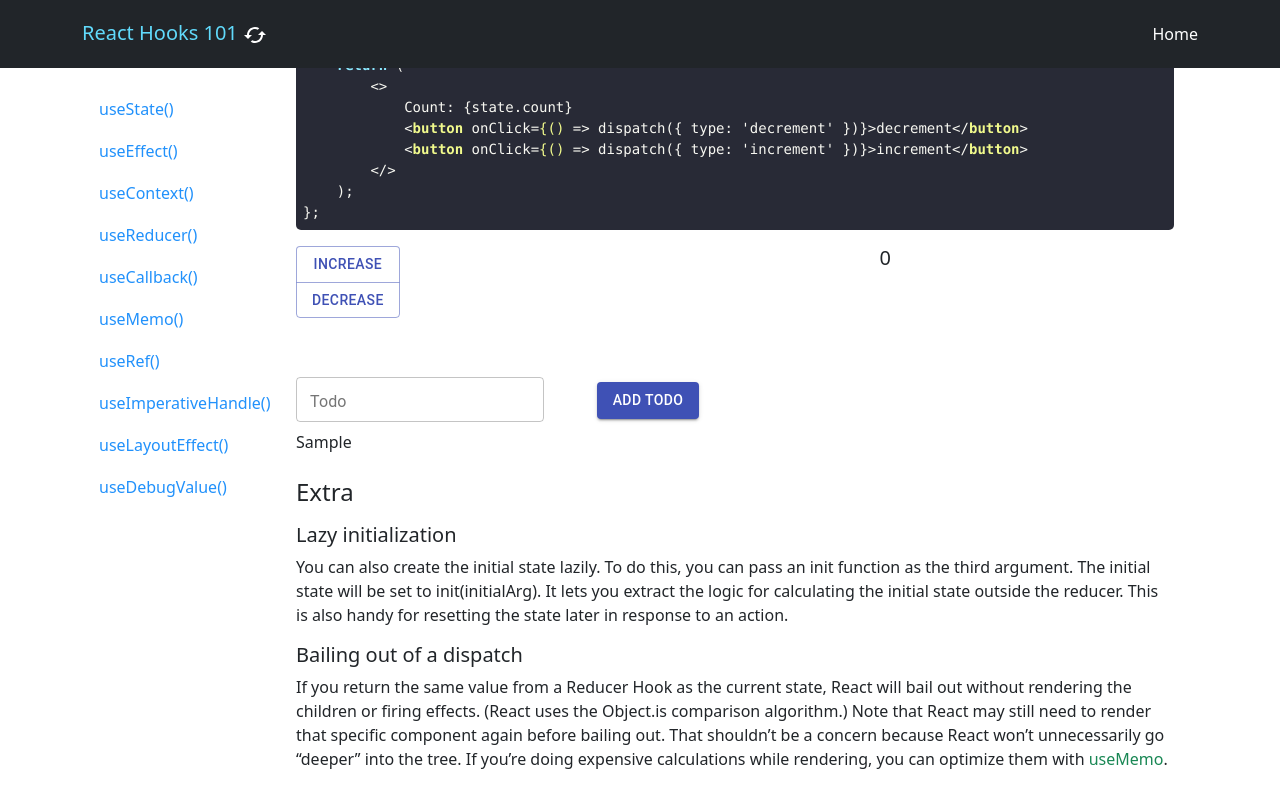
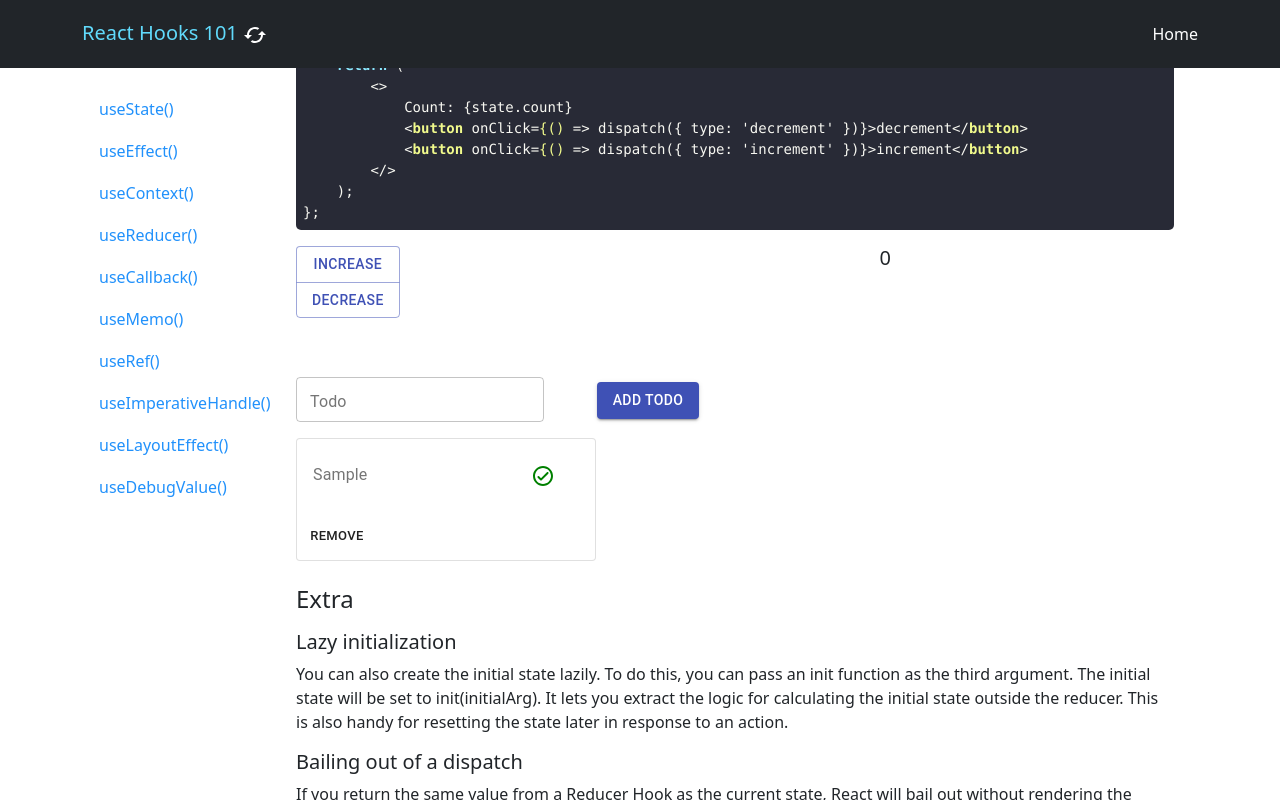
Before and after one commit to axtck/rhooks101, a React (Create React App) app: page /hooks/useReducer in a window 1280 px wide. Both pictures are taken after typing "Sample" into the empty fields and a click on the button "ADD TODO". Shown: the part 1092-1892 px from the top of the page. Built offline with nearby package versions, Linux system fonts and the light colour scheme.

Commit message:
Update todo reducer

```diff
--- a/src/components/Cards/TodoCard.tsx
+++ b/src/components/Cards/TodoCard.tsx
@@ -1,16 +1,54 @@
-import React, { FunctionComponent } from "react";
-
+import React, { ChangeEvent, FunctionComponent, MouseEvent } from "react";
+import { Button, Card, CardActions, CardContent, Checkbox, makeStyles, Typography } from "@material-ui/core";
+import CheckCircleOutlineRoundedIcon from '@material-ui/icons/CheckCircleOutlineRounded';
+import CheckCircleRoundedIcon from '@material-ui/icons/CheckCircleRounded';
 interface TodoCardProps {
     todo: ITodoItem;
+    onRemoveTodoClick: (e: MouseEvent<HTMLButtonElement>) => void;
+    onCompletedToggle: (e: ChangeEvent<HTMLInputElement>) => void;
 };
 
-const TodoCard: FunctionComponent<TodoCardProps> = ({ todo }) => {
+const useStyles = makeStyles({
+    root: {
+        maxWidth: 300
+    },
+    pos: {
+        marginBottom: 6,
+    }
+});
+
+const TodoCard: FunctionComponent<TodoCardProps> = ({ todo, onRemoveTodoClick, onCompletedToggle }) => {
+
+    const { root, pos } = useStyles();
+    const { todo: todoItem, completed } = todo;
 
     return (
-        <div>
-            {todo.todo}
-        </div>
+        <Card className={root} variant="outlined">
+            <CardContent>
+                <div className="row">
+                    <div className="col-8 mt-2">
+                        <Typography className={pos} color="textSecondary">
+                            {todoItem}
+                        </Typography>
+                    </div>
+                    <div className="col-4 text-center">
+                        <Checkbox
+                            icon={<CheckCircleOutlineRoundedIcon />}
+                            checkedIcon={<CheckCircleRoundedIcon />}
+                            name="checkTodo"
+                            style={{ color: "green" }}
+                            checked={completed}
+                            onChange={onCompletedToggle}
+                        />
+                    </div>
+                </div>
+            </CardContent>
+            <CardActions>
+                <Button size="small" onClick={onRemoveTodoClick}>remove</Button>
+            </CardActions>
+        </Card>
     );
+
 };
 
 export default TodoCard;
--- a/src/pages/AdditionalHooks/UseReducerPage.tsx
+++ b/src/pages/AdditionalHooks/UseReducerPage.tsx
@@ -26,15 +26,24 @@ interface ICounterAction {
     payload: number;
 }
 
-const increaseCounterAction: ICounterAction = {
-    type: ECounterActionType.Increase,
-    payload: 1
+enum ETodosActionType {
+    Add = "ADD",
+    Remove = "REMOVE",
+    Toggle = "TOGGLE"
+}
+
+interface ITodosState {
+    todos: ITodoItem[];
+}
+
+const initialTodosState: ITodosState = {
+    todos: []
 };
 
-const decreaseCounterAction: ICounterAction = {
-    type: ECounterActionType.Decrease,
-    payload: 1
-};
+interface ITodosAction {
+    type: ETodosActionType;
+    payload: string | number;
+}
 
 const counterReducer = (state: ICounterState, action: ICounterAction): ICounterState => {
     const { type, payload } = action;
@@ -55,34 +64,6 @@ const counterReducer = (state: ICounterState, action: ICounterAction): ICounterS
     }
 };
 
-enum ETodosActionType {
-    Add = "ADD",
-    Remove = "REMOVE"
-}
-
-interface ITodosState {
-    todos: ITodoItem[];
-}
-
-// const initialTodoItem: ITodoItem = {
-//     completed: false,
-//     todo: "Do dishes"
-// };
-
-const initialTodosState: ITodosState = {
-    todos: []
-};
-
-interface ITodosAction {
-    type: ETodosActionType;
-    payload: string;
-}
-
-const removeTodoAction: ITodosAction = {
-    type: ETodosActionType.Remove,
-    payload: "qsdfqsdfqdsf"
-};
-
 const todoReducer = (state: ITodosState, action: ITodosAction): ITodosState => {
 
     const { type, payload } = action;
@@ -90,12 +71,24 @@ const todoReducer = (state: ITodosState, action: ITodosAction): ITodosState => {
     switch (type) {
         case ETodosActionType.Add:
             return {
-                todos: [...state.todos, { todo: payload, completed: false }]
+                todos: [...state.todos, { todo: payload.toString(), completed: false }]
+            };
+        case ETodosActionType.Toggle:
+            return {
+                todos: state.todos.map((t, i) => {
+                    return i === payload ? { ...t, completed: !t.completed } : t;
+                })
+            };
+        case ETodosActionType.Remove:
+            const updatedTodos = [...state.todos];
+            const index = Number(payload);
+            updatedTodos.splice(index, 1);
+            return {
+                todos: updatedTodos
             };
         default:
             return state;
     }
-
 };
 
 interface UseReducerPageProps { };
@@ -103,7 +96,6 @@ interface UseReducerPageProps { };
 const UseReducerPage: FunctionComponent<UseReducerPageProps> = () => {
 
     const [counter, counterDispatch] = useReducer(counterReducer, initialCounterState);
-
     const [todos, todosDispatch] = useReducer(todoReducer, initialTodosState);
 
     const [todoText, setTodoText] = useState<string>("");
@@ -116,9 +108,19 @@ const UseReducerPage: FunctionComponent<UseReducerPageProps> = () => {
 
     const handleCounterActionClick = (e: MouseEvent<HTMLButtonElement>, action: string) => {
         e.preventDefault();
-        if (action !== "+" && action !== "-") return;
-        if (action === "+") counterDispatch(increaseCounterAction);
-        if (action === "-") counterDispatch(decreaseCounterAction);
+
+        const increaseCounterAction: ICounterAction = {
+            type: ECounterActionType.Increase,
+            payload: 1
+        };
+
+        const decreaseCounterAction: ICounterAction = {
+            type: ECounterActionType.Decrease,
+            payload: 1
+        };
+
+        if (action === ECounterActionType.Increase) counterDispatch(increaseCounterAction);
+        if (action === ECounterActionType.Decrease) counterDispatch(decreaseCounterAction);
     };
 
     const handleTodoInputChange = (e: ChangeEvent<HTMLInputElement>) => {
@@ -138,14 +140,35 @@ const UseReducerPage: FunctionComponent<UseReducerPageProps> = () => {
         setTodoText("");
     };
 
+    const handleCompletedToggle = (e: ChangeEvent<HTMLInputElement>, index: number) => {
+        const toggleTodoAction: ITodosAction = {
+            type: ETodosActionType.Toggle,
+            payload: index
+        };
+
+        todosDispatch(toggleTodoAction);
+    };
+
+    const handleRemoveTodoClick = (e: MouseEvent<HTMLButtonElement>, index: number) => {
+        e.preventDefault();
+
+        const removeTodoAction: ITodosAction = {
+            type: ETodosActionType.Remove,
+            payload: index
+        };
+
+        todosDispatch(removeTodoAction);
+    };
+
+
     const btnDefs: IActionBtnDef[] = [
         {
             label: "increase",
-            action: "+"
+            action: ECounterActionType.Increase
         },
         {
             label: "decrease",
-            action: "-"
+            action: ECounterActionType.Decrease
         }
     ];
 
@@ -160,7 +183,13 @@ const UseReducerPage: FunctionComponent<UseReducerPageProps> = () => {
 
     const todoDisplay = todos.todos.map((t, i) => {
         return (
-            <TodoCard todo={t} key={i} />
+            <div className="mt-2 mb-3" key={i}>
+                <TodoCard
+                    todo={t}
+                    onRemoveTodoClick={(e) => handleRemoveTodoClick(e, i)}
+                    onCompletedToggle={(e) => handleCompletedToggle(e, i)}
+                />
+            </div>
         );
     });
 
```
